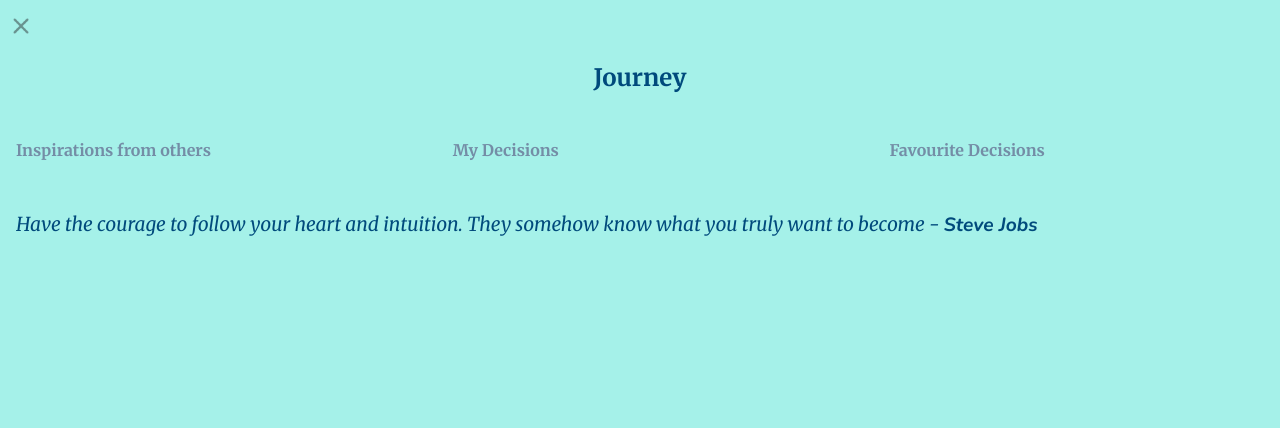
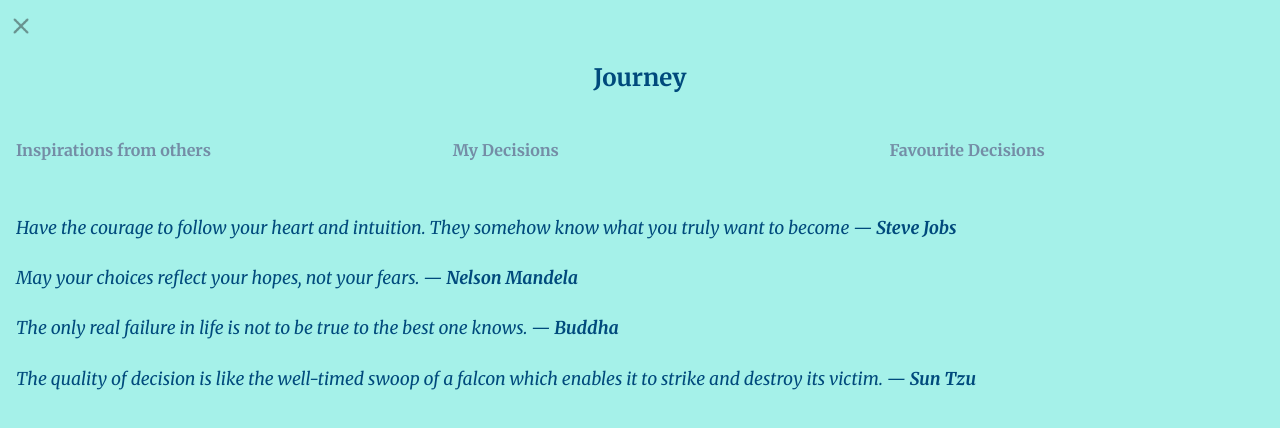
Before and after one commit to chriskokc/react-decision-making, a React (Create React App) app: page /react-decision-making/journey in a window 1280 px wide. Both pictures are taken after a click on the element "Inspirations from others". Shown: the top 428 px of the page. Built offline with nearby package versions, Linux system fonts and the light colour scheme; no server answers; the HTML template or start-up script is replaced by a standard one.

Commit message:
added content to InspirationCard.

```diff
--- a/src/components/InspirationCard/InspirationCard.jsx
+++ b/src/components/InspirationCard/InspirationCard.jsx
@@ -5,8 +5,21 @@
     <div className="inspiration">
       <p className="inspiration__content">
         Have the courage to follow your heart and intuition. They somehow know
-        what you truly want to become -{" "}
+        what you truly want to become —{" "}
         <span className="inspiration__person">Steve Jobs</span>
+      </p>
+      <p className="inspiration__content">
+        May your choices reflect your hopes, not your fears. —{" "}
+        <span className="inspiration__person">Nelson Mandela</span>
+      </p>
+      <p className="inspiration__content">
+        The only real failure in life is not to be true to the best one knows. —{" "}
+        <span className="inspiration__person">Buddha</span>
+      </p>
+      <p className="inspiration__content">
+        The quality of decision is like the well-timed swoop of a falcon which
+        enables it to strike and destroy its victim. —{" "}
+        <span className="inspiration__person">Sun Tzu</span>
       </p>
     </div>
   );
--- a/src/components/InspirationCard/InspirationCard.scss
+++ b/src/components/InspirationCard/InspirationCard.scss
@@ -2,16 +2,17 @@
 
 .inspiration {
     padding: 1rem;
-    margin: 1rem auto;
     font-style: italic;
 
     &__content {
         line-height: 1.5;
-        font-size: 1.2rem;
+        font-size: 1.1rem;
         font-family: $font-secondary;
+        margin: 1.3rem auto 1.5rem;
 
         .inspiration__person {
             font-weight: bold;
+            font-family: $font-secondary;
         }
     }
 }
```
